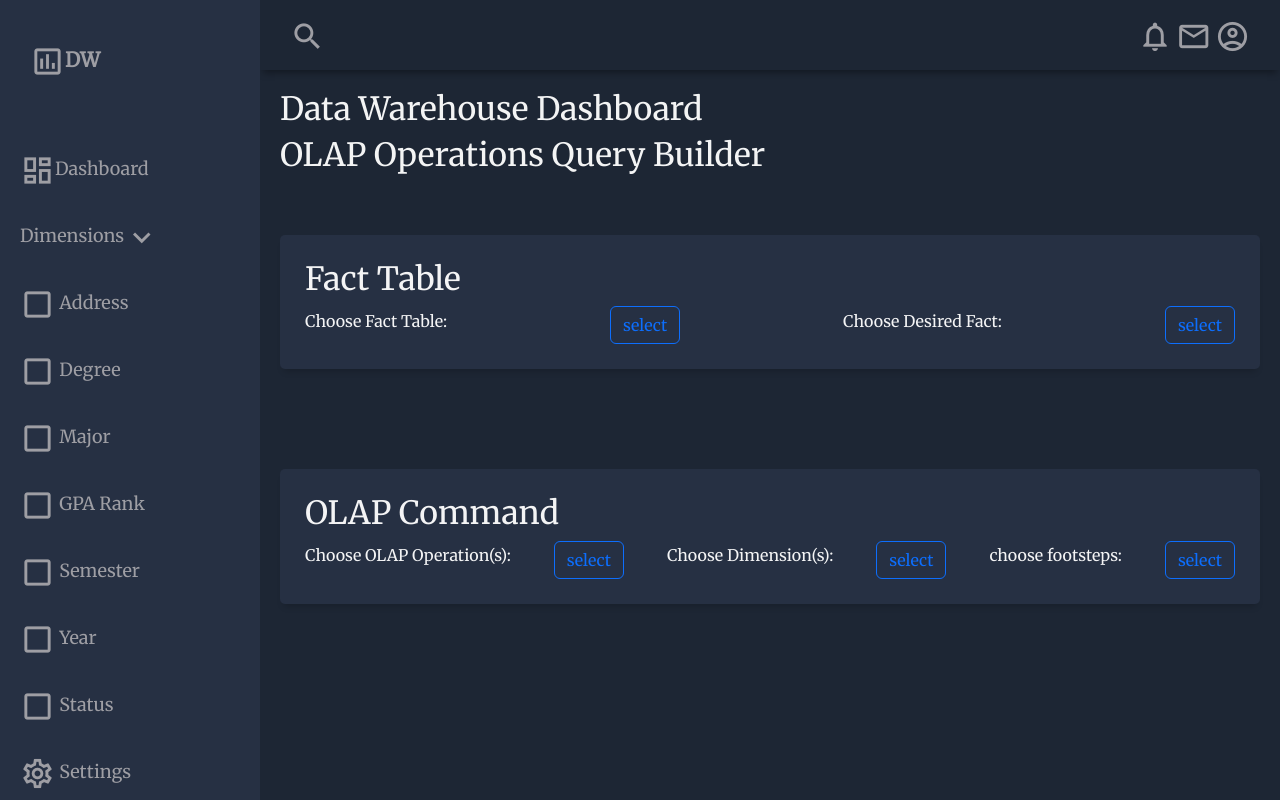
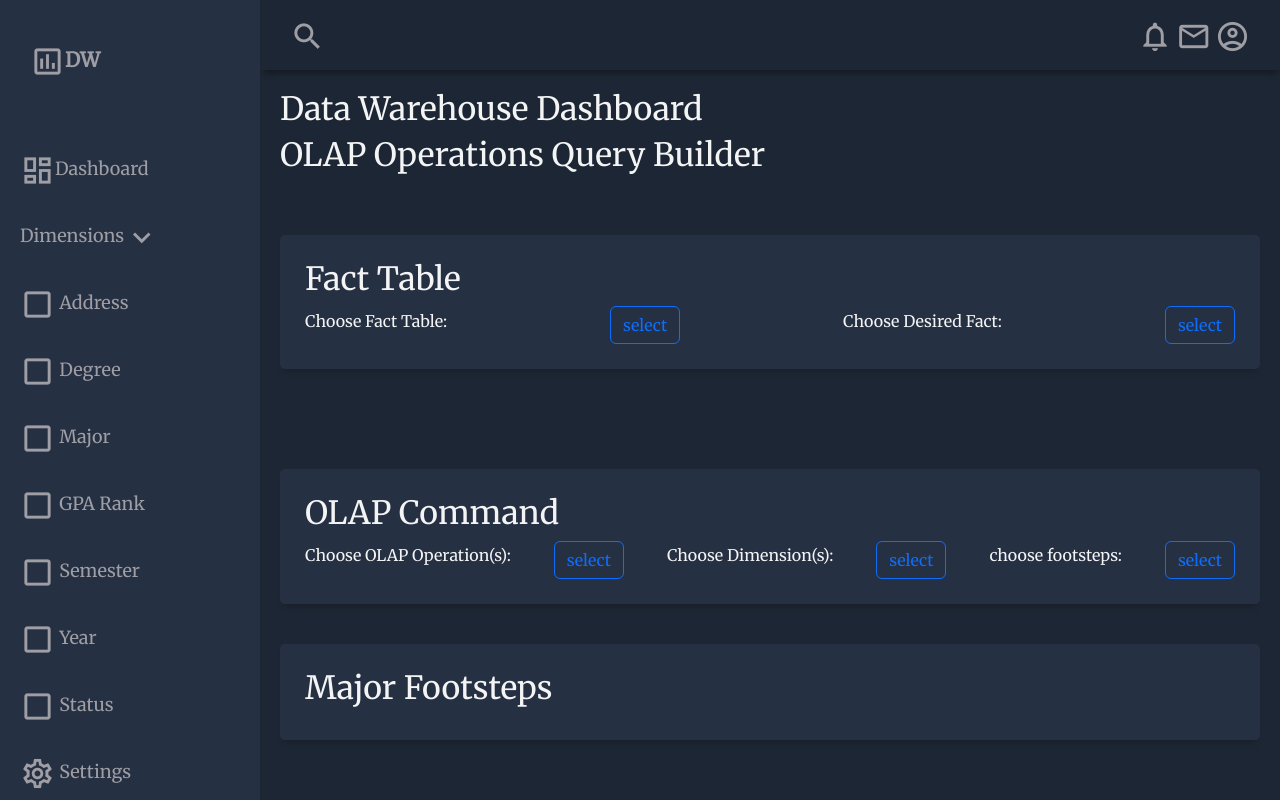
Before and after one commit to JoshuaFarara/DataWarehouse_ProjectReport, a Flask app: page / in a window 1280 px wide. Run offline with Flask 3, Linux system fonts and the light colour scheme; some libraries are stand-ins or nearby versions.

Commit message:
Changes to be committed: 	modified:   interface/app.py 	renamed:    interface/templates/styles.css -> interface/static/styles.css 	new file:   interface/templates/base.html 	new file:   interface/templates/dimensions.html 	modified:   interface/templates/home.html

```diff
--- a/interface/app.py
+++ b/interface/app.py
@@ -3,9 +3,29 @@
 
 app = Flask(__name__)
 
+MAJORS = [
+    {
+        'major_id': 1,
+        'major_name':'Computer Sc'
+    },
+     {
+        'major_id': 2,
+        'major_name':'Information Sc'
+    },
+    {
+        'major_id': 3,
+        'major_name':'Applied Sc'
+    },
+    {
+        'major_id': 4,
+        'major_name':'Accounting'
+    }
+]
+
 @app.route("/")
-def hello_world():
-    return render_template('home.html')
+def home():
+    return render_template('home.html',
+                            majors=MAJORS)
 
 if __name__ == '__main__':
     app.run()
--- a/interface/templates/home.html
+++ b/interface/templates/home.html
@@ -15,7 +15,8 @@
     <link href="https://fonts.googleapis.com/icon?family=Material+Icons+Outlined" rel="stylesheet">
 
     <!-- Custom CSS -->
-    <link rel="stylesheet" href="./styles.css">
+    <link rel="stylesheet" type="text/css" href="{{ url_for('static', filename='styles.css')}}">
+    <!-- <link rel="stylesheet" href="interface\static\styles.css"> -->
     <link rel="icon" href="./favicon.ico" type="image/x-icon">
   </head>
   <body>
@@ -156,7 +157,18 @@
 
             </div>
 
+            <div class="olap-card">
+              <h2 class="olap-title"> Major Footsteps</h2>
+              <!-- <span class="material-icons-outlined">add_chart</span> -->
+              <div class="card-inner">
+                <div>
+                  {% for major in majors %}
+                    <div>{{majors['major_name']}}</div>
+                  {% endfor %}
+                </div>
+              </div>
 
+            </div>
           </div>
 
         </div>
```
Also changed, not shown: interface/templates/base.html (added, +10 -0 lines), interface/templates/dimensions.html (added, +8 -0 lines), interface/static/styles.css (renamed from interface/templates/styles.css).
